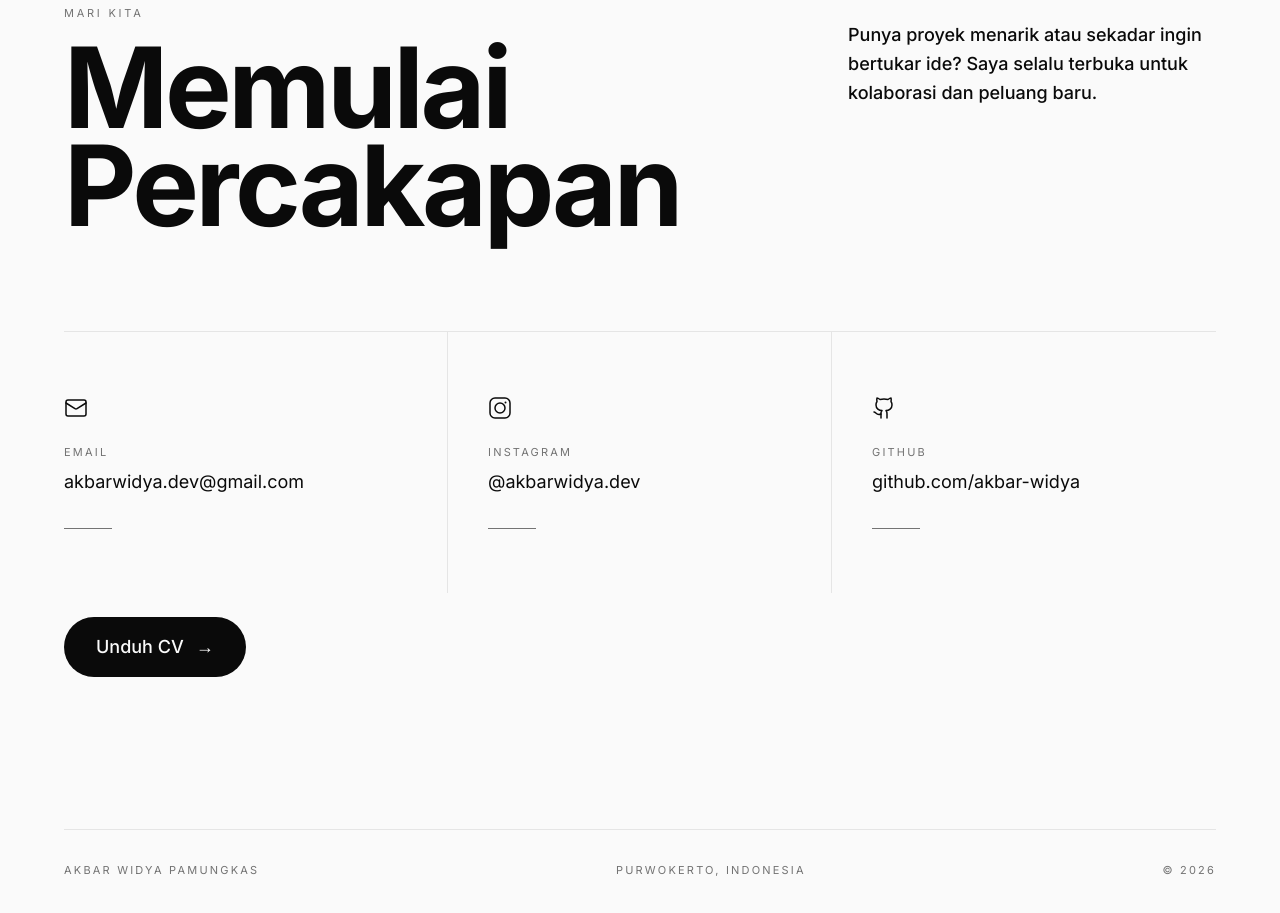
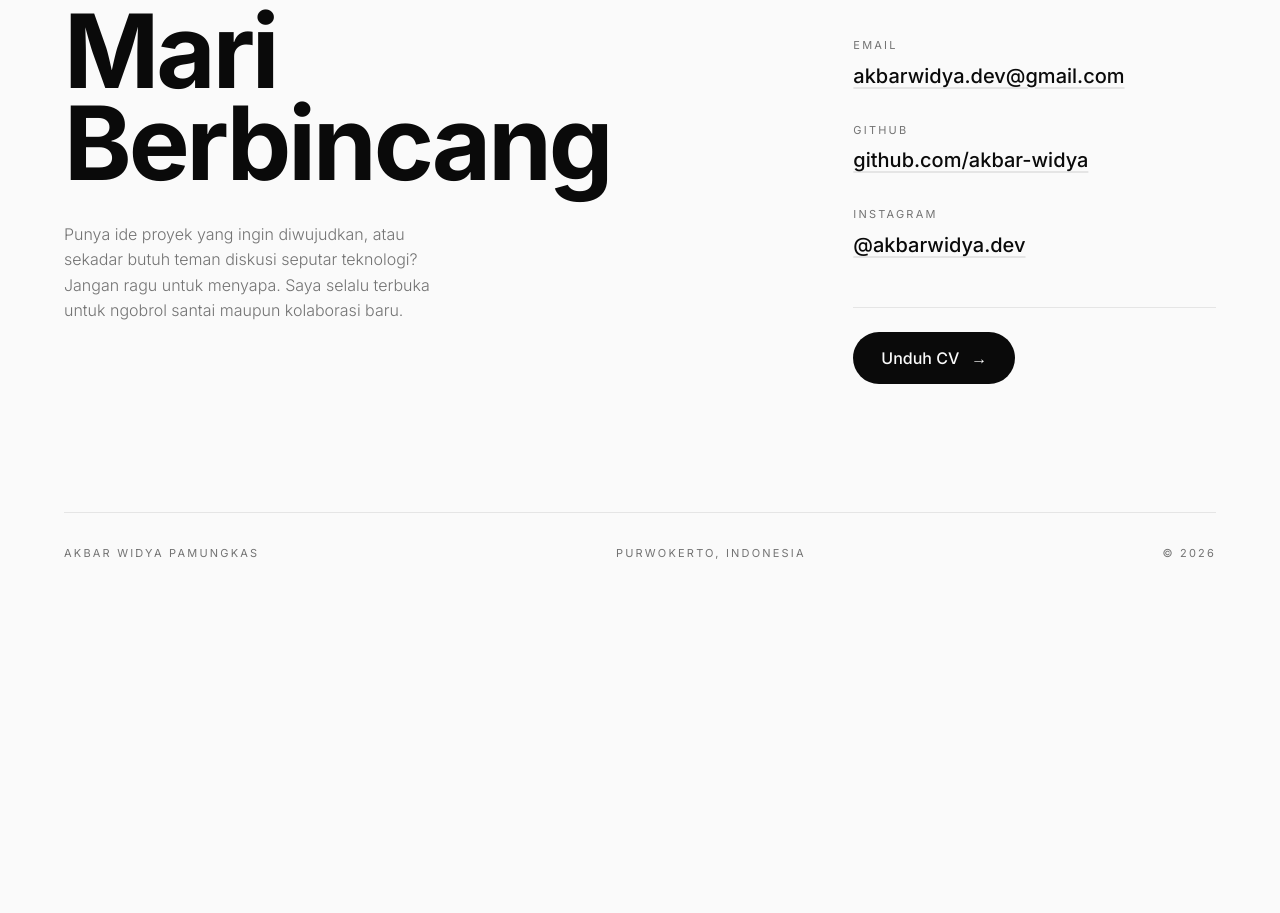
Before and after one commit to akbar-widya/portfolio, a React (Vite) app: page / in a window 1280 px wide. Shown: the part 4220-5133 px from the top of the page. After the commit the page ends 4845 px from the top, so only its background shows below. Built offline with nearby package versions, Linux system fonts and the light colour scheme.

Commit message:
refactor(contact): update about contact--cherry picking what contents users actually wanna see.

```diff
--- a/src/sections/ContactSection.tsx
+++ b/src/sections/ContactSection.tsx
@@ -2,52 +2,21 @@ import { useRef } from "react";
 import gsap from "gsap";
 import { useGSAP } from "@gsap/react";
 
-function IconEmail() {
-  return (
-    <svg width="24" height="24" viewBox="0 0 24 24" fill="none" stroke="currentColor" strokeWidth="1.5" strokeLinecap="round" strokeLinejoin="round">
-      <rect x="2" y="4" width="20" height="16" rx="2" />
-      <path d="m22 7-8.97 5.7a1.94 1.94 0 0 1-2.06 0L2 7" />
-    </svg>
-  );
-}
-
-function IconInstagram() {
-  return (
-    <svg width="24" height="24" viewBox="0 0 24 24" fill="none" stroke="currentColor" strokeWidth="1.5" strokeLinecap="round" strokeLinejoin="round">
-      <rect x="2" y="2" width="20" height="20" rx="5" />
-      <circle cx="12" cy="12" r="5" />
-      <circle cx="17.5" cy="6.5" r="1" fill="currentColor" stroke="none" />
-    </svg>
-  );
-}
-
-function IconGitHub() {
-  return (
-    <svg width="24" height="24" viewBox="0 0 24 24" fill="none" stroke="currentColor" strokeWidth="1.5" strokeLinecap="round" strokeLinejoin="round">
-      <path d="M15 22v-4a4.8 4.8 0 0 0-1-3.5c3 0 6-2 6-5.5.08-1.25-.27-2.48-1-3.5.28-1.15.28-2.35 0-3.5 0 0-1 0-3 1.5-2.64-.5-5.36-.5-8 0C6 2 5 2 5 2c-.3 1.15-.3 2.35 0 3.5A5.403 5.403 0 0 0 4 9c0 3.5 3 5.5 6 5.5-.39.49-.68 1.05-.85 1.65-.17.6-.22 1.23-.15 1.85v4" />
-      <path d="M9 18c-4.51 2-5-2-7-2" />
-    </svg>
-  );
-}
-
 const CONTACTS = [
   {
-    icon: <IconEmail />,
     label: "Email",
     text: "akbarwidya.dev@gmail.com",
     href: "mailto:akbarwidya.dev@gmail.com",
   },
   {
-    icon: <IconInstagram />,
+    label: "GitHub",
+    text: "github.com/akbar-widya",
+    href: "https://github.com/akbar-widya",
+  },
+  {
     label: "Instagram",
     text: "@akbarwidya.dev",
     href: "https://instagram.com/akbarwidya.dev",
-  },
-  {
-    icon: <IconGitHub />,
-    label: "GitHub",
-    text: "github.com/akbar-widya",
-    href: "https://github.com/akbar-widya",
   },
 ];
 
@@ -64,7 +33,7 @@ export function ContactSection() {
         opacity: 0,
         duration: 1.2,
         ease: "power3.out",
-        stagger: 0.08,
+        stagger: 0.1,
         scrollTrigger: {
           trigger: sectionRef.current,
           start: "top 75%",
@@ -72,7 +41,7 @@ export function ContactSection() {
         },
       });
     },
-    { scope: sectionRef }
+    { scope: sectionRef },
   );
 
   return (
@@ -81,84 +50,66 @@ export function ContactSection() {
       ref={sectionRef}
       className="pt-16 md:pt-40 pb-8 md:pb-16 border-t border-line"
     >
-      <div className="max-w-[1600px] mx-auto px-5 md:px-10 lg:px-16">
+      <div className="max-w-7xl mx-auto px-5 md:px-10 lg:px-16">
 
-        {/* ── Zone 1: Hero — Heading + Intro ── */}
-        <div className="grid grid-cols-1 lg:grid-cols-12 gap-6 lg:gap-6 items-start">
+        {/* ── Grid Asimetris: Kiri (Teks Utama) & Kanan (Kontak) ── */}
+        <div className="grid grid-cols-1 lg:grid-cols-12 gap-16 lg:gap-8 items-start">
+
+          {/* Kolom Kiri: Heading & Deskripsi */}
           <div className="lg:col-span-7">
-            <span className="swiss-reveal text-[11px] uppercase tracking-[0.25em] text-muted block mb-3 md:mb-4">
-              Mari Kita
-            </span>
-            <h2 className="swiss-reveal text-[clamp(2.5rem,9vw,7rem)] font-bold leading-[0.88] tracking-[-0.03em] text-fg">
-              Memulai
+            <h2 className="swiss-reveal text-[clamp(2.5rem,8vw,6.5rem)] font-bold leading-[0.9] tracking-[-0.03em] text-fg mb-6 md:mb-8">
+              Mari
               <br />
-              Percakapan
+              Berbincang
             </h2>
+            <p className="swiss-reveal text-sm md:text-base font-light leading-[1.6] text-muted max-w-sm">
+              Punya ide proyek yang ingin diwujudkan, atau sekadar butuh teman diskusi seputar teknologi? Jangan ragu untuk menyapa. Saya selalu terbuka untuk ngobrol santai maupun kolaborasi baru.
+            </p>
           </div>
 
-          <div className="lg:col-span-4 lg:col-start-9 pt-2 md:pt-4">
-            <p className="swiss-reveal text-sm md:text-lg font-medium leading-[1.6] text-fg">
-              Punya proyek menarik atau sekadar ingin bertukar ide? Saya selalu terbuka untuk kolaborasi dan peluang baru.
-            </p>
-          </div>
-        </div>
-
-        {/* ── Spacer ── */}
-        <div className="h-12 md:h-24" />
-
-        {/* ── Divider ── */}
-        <div className="h-[1px] bg-line" />
-
-        {/* ── Zone 2: Contact Grid ── */}
-        <div className="grid grid-cols-1 md:grid-cols-3">
-          {CONTACTS.map((contact, i) => (
-            <div
-              key={contact.label}
-              className={`swiss-reveal py-8 md:py-16 border-b border-line md:border-b-0 ${
-                i < CONTACTS.length - 1 ? "md:border-r md:border-line" : ""
-              } ${i > 0 ? "md:pl-10" : ""}`}
-            >
-              <div className="text-fg mb-4 md:mb-6">{contact.icon}</div>
-              <span className="text-[11px] uppercase tracking-[0.2em] text-muted block mb-1.5 md:mb-2">
+          {/* Kolom Kanan: Daftar Kontak & Tombol CV */}
+          <div className="lg:col-span-4 lg:col-start-9 flex flex-col space-y-10 md:space-y-12 lg:pt-8">
+            <div className="flex flex-col space-y-8">
+              {CONTACTS.map((contact) => (
+                <div key={contact.label} className="swiss-reveal flex flex-col">
+                  <span className="text-[11px] uppercase tracking-[0.2em] text-muted mb-2">
                     {contact.label}
                   </span>
                   <a
                     href={contact.href}
                     target={contact.href.startsWith("http") ? "_blank" : undefined}
                     rel={contact.href.startsWith("http") ? "noopener noreferrer" : undefined}
-                className="text-base md:text-lg text-fg hover:text-muted transition-colors"
+                    className="text-lg md:text-xl font-medium text-fg hover:text-muted transition-colors w-fit underline underline-offset-4 decoration-line hover:decoration-muted"
                   >
                     {contact.text}
                   </a>
-              <div className="mt-6 md:mt-8 w-10 md:w-12 h-[1px] bg-muted" />
                 </div>
               ))}
             </div>
 
-        {/* ── CV Button ── */}
-        <div className="py-8 md:py-6 border-b border-line md:border-b-0">
+            {/* Tombol CV menyatu dengan rapi di bawah daftar kontak */}
+            <div className="swiss-reveal pt-6 border-t border-line">
               <a
                 href="/cv-akbar.pdf"
                 download
-            className="swiss-reveal inline-flex items-center gap-3 text-base md:text-lg font-medium md:bg-fg md:text-bg md:px-8 md:py-4 md:rounded-full transition-colors hover:text-muted md:hover:bg-muted"
+                className="inline-flex items-center gap-3 text-sm md:text-base font-medium text-bg bg-fg px-7 py-3.5 rounded-full transition-transform hover:scale-105"
               >
                 Unduh CV
                 <span>→</span>
               </a>
             </div>
           </div>
-
-      {/* ── Divider before footer ── */}
-      <div className="max-w-[1600px] mx-auto px-5 md:px-10 lg:px-16">
-        <div className="mt-12 md:mt-32 h-[1px] bg-line" />
         </div>
 
-      {/* ── Footer ── */}
-      <footer className="max-w-[1600px] mx-auto px-5 md:px-10 lg:px-16 mt-6 md:mt-8 flex flex-col md:flex-row justify-between items-start md:items-center gap-3 text-[11px] uppercase tracking-[0.2em] text-muted">
+        {/* ── Footer terintegrasi dalam max-w-7xl ── */}
+        <div className="mt-24 md:mt-32 h-[1px] bg-line" />
+        <footer className="mt-6 md:mt-8 flex flex-col md:flex-row justify-between items-start md:items-center gap-4 text-[11px] uppercase tracking-[0.2em] text-muted">
           <span>Akbar Widya Pamungkas</span>
           <span>Purwokerto, Indonesia</span>
           <span>&copy; {new Date().getFullYear()}</span>
         </footer>
+
+      </div>
     </section>
   );
 }
```
Lines whose indentation alone changed are shown as unchanged.
